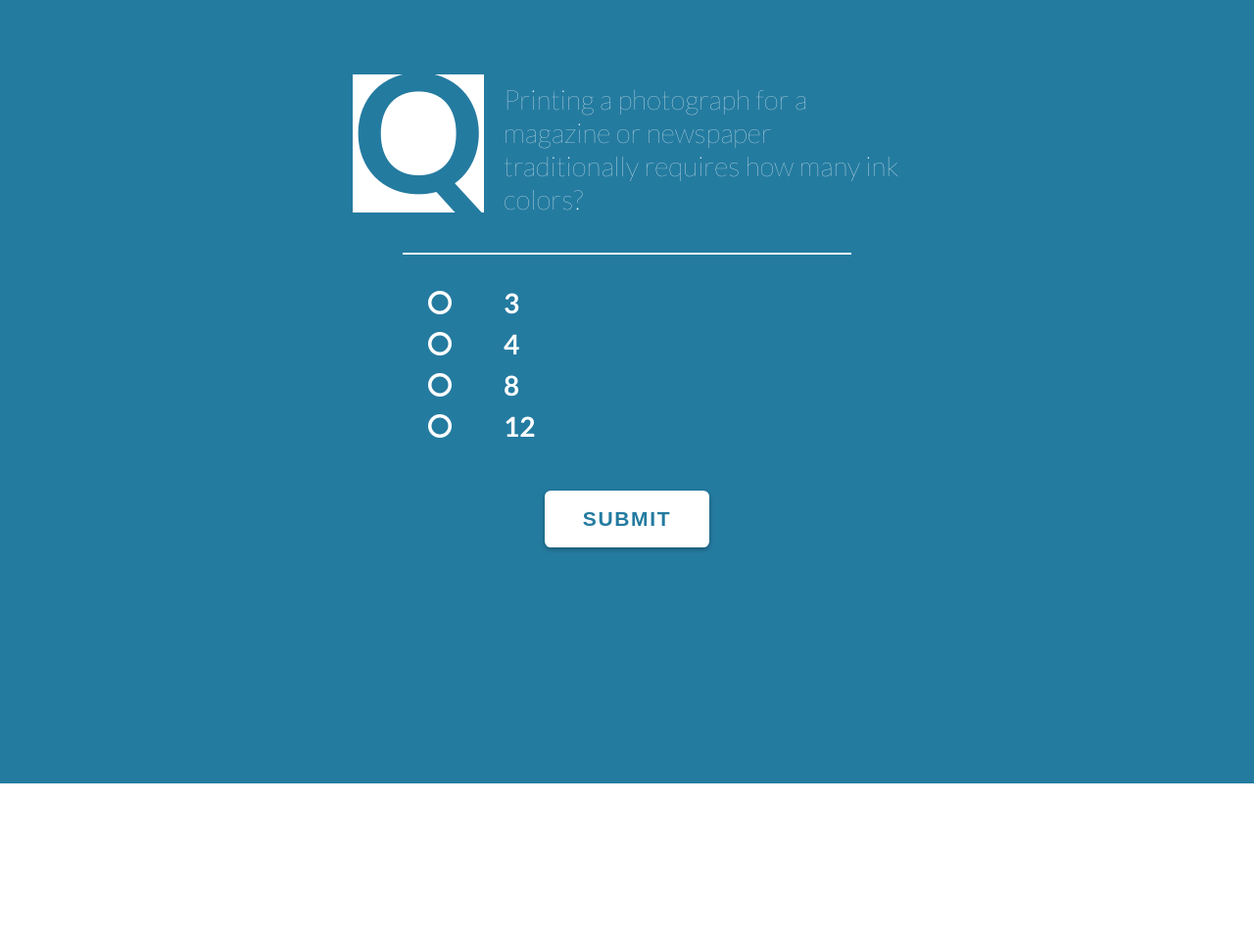
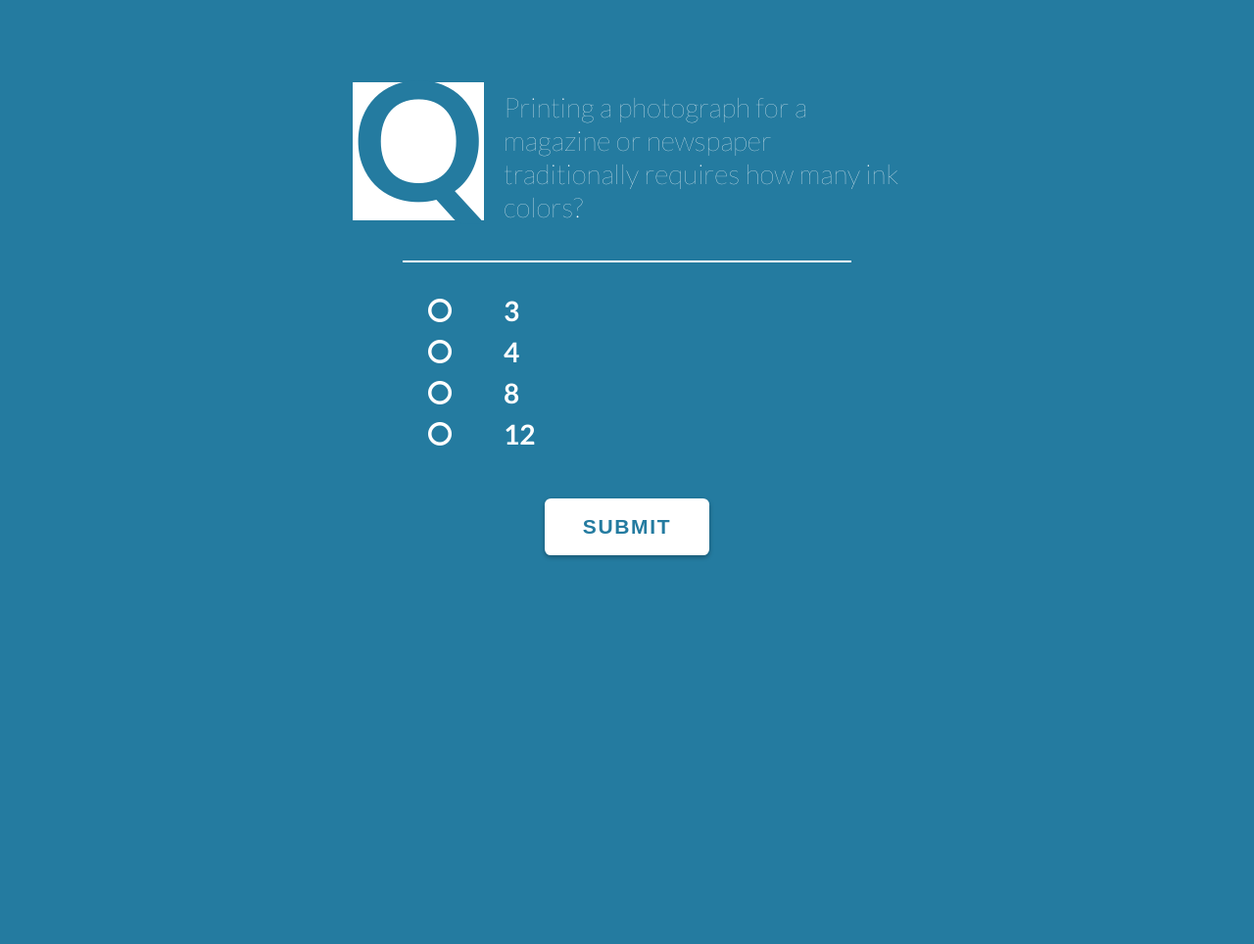
Before and after one commit to B-Paul/print-tech-quiz-app, a plain HTML site: page index.html in a window 1280 px wide. Shown: the whole page at 98% size. After the commit the page ends 800 px from the top, so only its background shows below. Drawn offline with Linux system fonts and the light colour scheme.

Commit message:
Simplify static content, prepare to push the more interactive functionality into scripts

```diff
--- a/css/styles.less
+++ b/css/styles.less
@@ -14,47 +14,24 @@ body {
   font-size: 1.75em;
   font-weight: 700;
   color: white;
-  position: absolute;
-  top: 0;
-  left: 0;
-  right: 0;
-  bottom: 0;
-  margin: 0;
-  overflow: hidden;
 
-  &::before,
-  &::after {
-    content: '';
-    position: absolute;
-    top: 0;
-    left: 0;
-    right: 0;
-    bottom: 0;
-    z-index: -1;
-  }
-
-  &.scheme-1::before,
-  &.scheme-1::after {
+  &.scheme-1 {
     background: @purple;
   }
 
-  &.scheme-2::before,
-  &.scheme-2::after {
+  &.scheme-2 {
     background: @cyan;
   }
 
-  &.scheme-3::before,
-  &.scheme-3::after {
+  &.scheme-3 {
     background: @blue;
   }
 
-  &.scheme-4::before,
-  &.scheme-4::after {
+  &.scheme-4 {
     background: white;
   }
 
-  &.scheme-5::before,
-  &.scheme-5::after {
+  &.scheme-5 {
     background: @red;
   }
 
@@ -66,13 +43,6 @@ body {
   max-width: 20em;
   margin: 0 auto;
   padding: 2em 0;
-  box-sizing: border-box;
-  position: absolute;
-  top: 0;
-  right: 0;
-  bottom: 0;
-  left: 0;
-  overflow: scroll;
   box-sizing: border-box;
 
   button {
@@ -226,7 +196,7 @@ body {
 
 .choice {
   position: relative;
-  transition: color .4s linear;
+  transition: color .2s linear;
 
   &:hover {
     .scheme-1 & {
--- a/index.html
+++ b/index.html
@@ -17,33 +17,28 @@
           <label for="choice-1" class="radio fa fa-circle-o"></label>
           <label for="choice-1" class="radio fa fa-check"></label>
           <label for="choice-1" class="choice-text">3</label>
-          <p class="wrong answer">SORRY</p>
         </li>
         <li class="choice">
           <input type="radio" name="choice" id="choice-2">
           <label for="choice-2" class="radio fa fa-circle-o"></label>
           <label for="choice-2" class="radio fa fa-check"></label>
           <label for="choice-2" class="choice-text">4</label>
-          <p class="right answer">CORRECT</p>
         </li>
         <li class="choice">
           <input type="radio" name="choice" id="choice-3">
           <label for="choice-3" class="radio fa fa-circle-o"></label>
           <label for="choice-3" class="radio fa fa-check"></label>
           <label for="choice-3" class="choice-text">8</label>
-          <p class="wrong answer">SORRY</p>
         </li>
         <li class="choice">
           <input type="radio" name="choice" id="choice-4">
           <label for="choice-4" class="radio fa fa-circle-o"></label>
           <label for="choice-4" class="radio fa fa-check"></label>
           <label for="choice-4" class="choice-text">12</label>
-          <p class="wrong answer">SORRY</p>
         </li>
       </ul>
     </fieldset>
     <button class="submit" type="submit">SUBMIT</button>
   </form>
-  <p class="explanation">Traditional four-color process printing uses black, magenta, cyan, and yellow inks to build a gamut of millions of possible colors. There aro other color configurations that add green, orange, or other colors to expand the range of printable colors even more.</p>
 </body>
 </html>
```
Also changed, not shown: css/styles.css.
